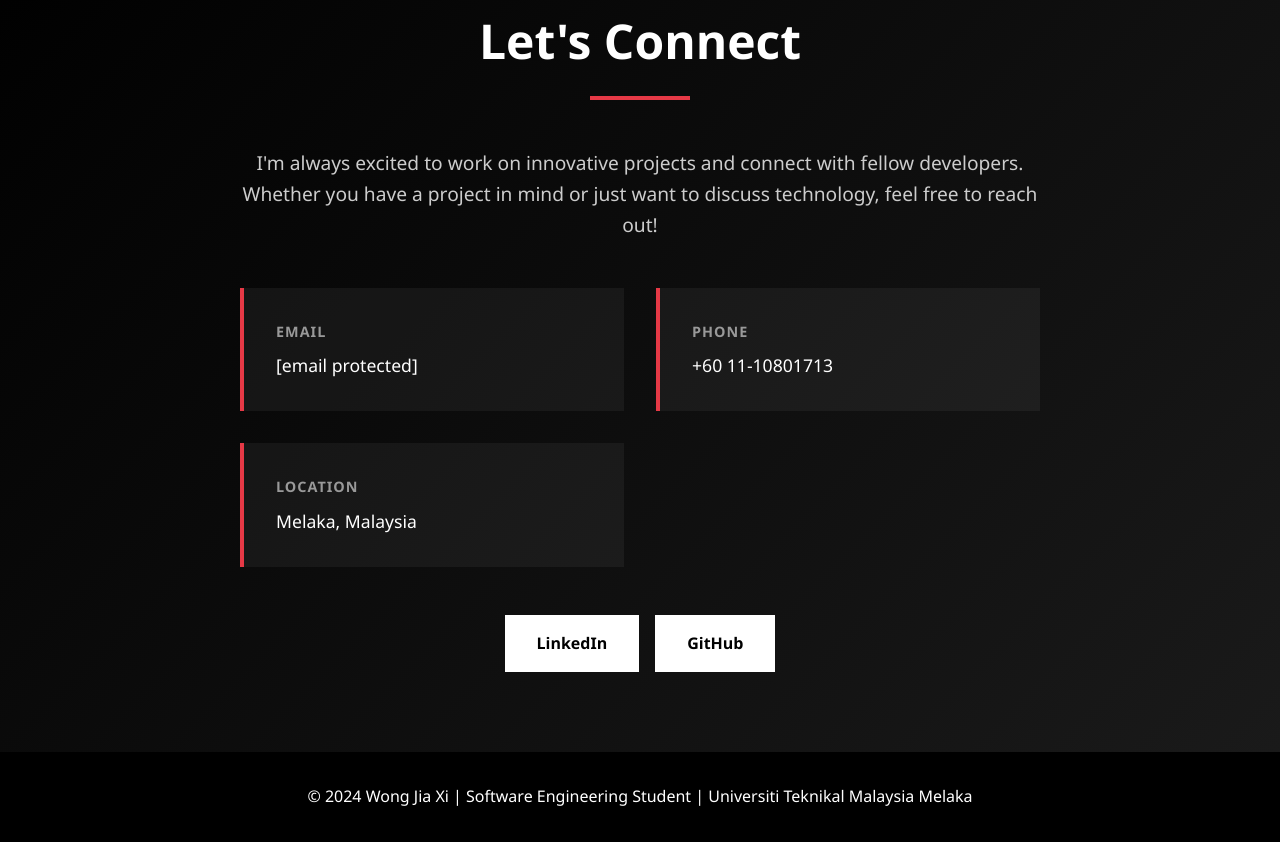
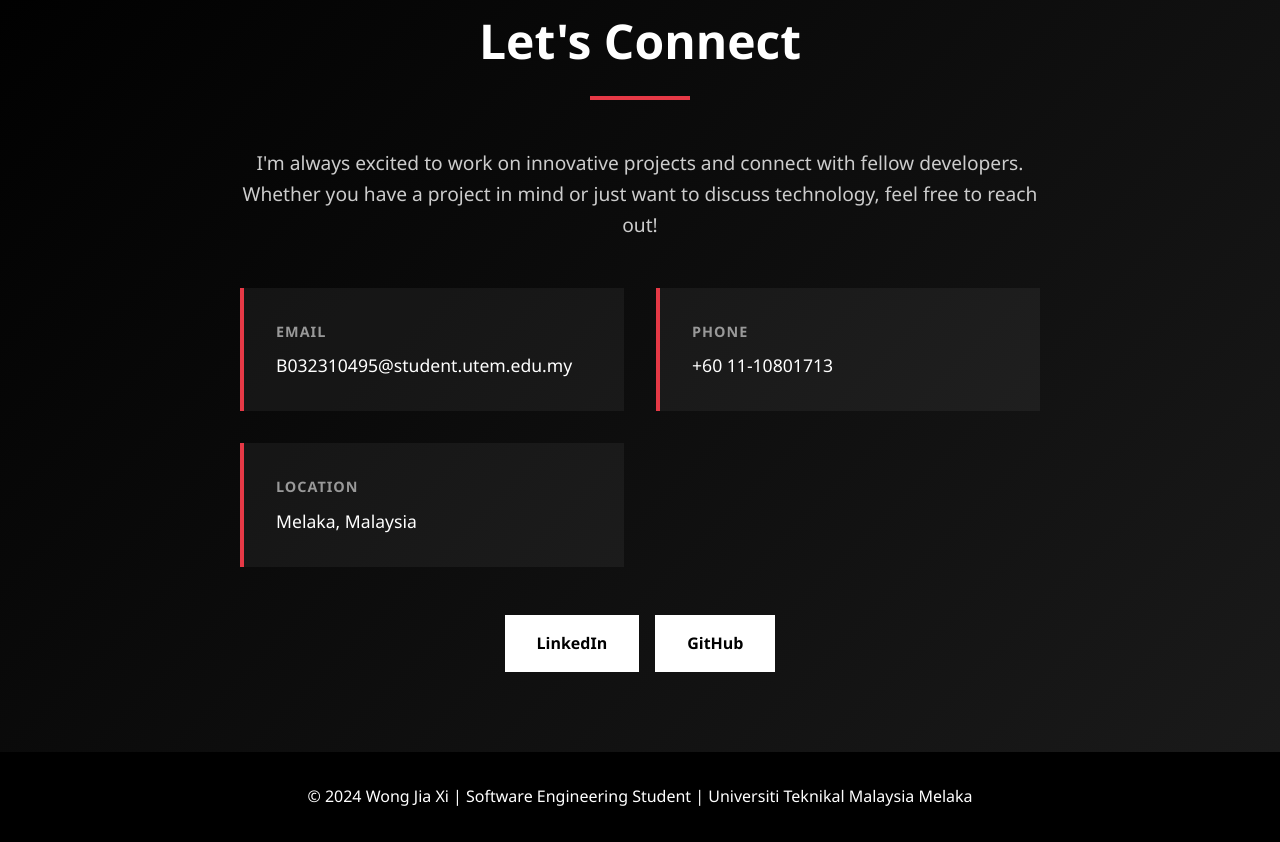
Before and after one commit to WongJX823/wongjiaxiIT.github.io, a plain HTML site: page index.html in a window 1280 px wide. Shown: the part 3489-4331 px from the top of the page. Drawn offline with Linux system fonts and the light colour scheme.

Commit message:
Update index.html

```diff
--- a/index.html
+++ b/index.html
@@ -1122,9 +1122,7 @@
                 <div class="contact-info">
                     <div class="contact-item">
                         <h4>Email</h4>
-                        <p><a href="/cdn-cgi/l/email-protection#a6e4969594959796929f93e6d5d2d3c2c3c8d288d3d2c3cb88c3c2d388cbdf" style="color: white; text-decoration: none;">
-   <span class="__cf_email__" data-cfemail="91d3a1a2a3a2a0a1a5a8a4d1e2e5e4f5f4ffe5bfe4e5f4fcbff4f5e4bffce8">[email&#160;protected]</span>
-</a></p>
+                        <p><a href="mailto:B032310495@student.utem.edu.my"  style="color: white; text-decoration: none;"> B032310495@student.utem.edu.my</a></p>
                     </div>
                     <div class="contact-item">
                         <h4>Phone</h4>
```
